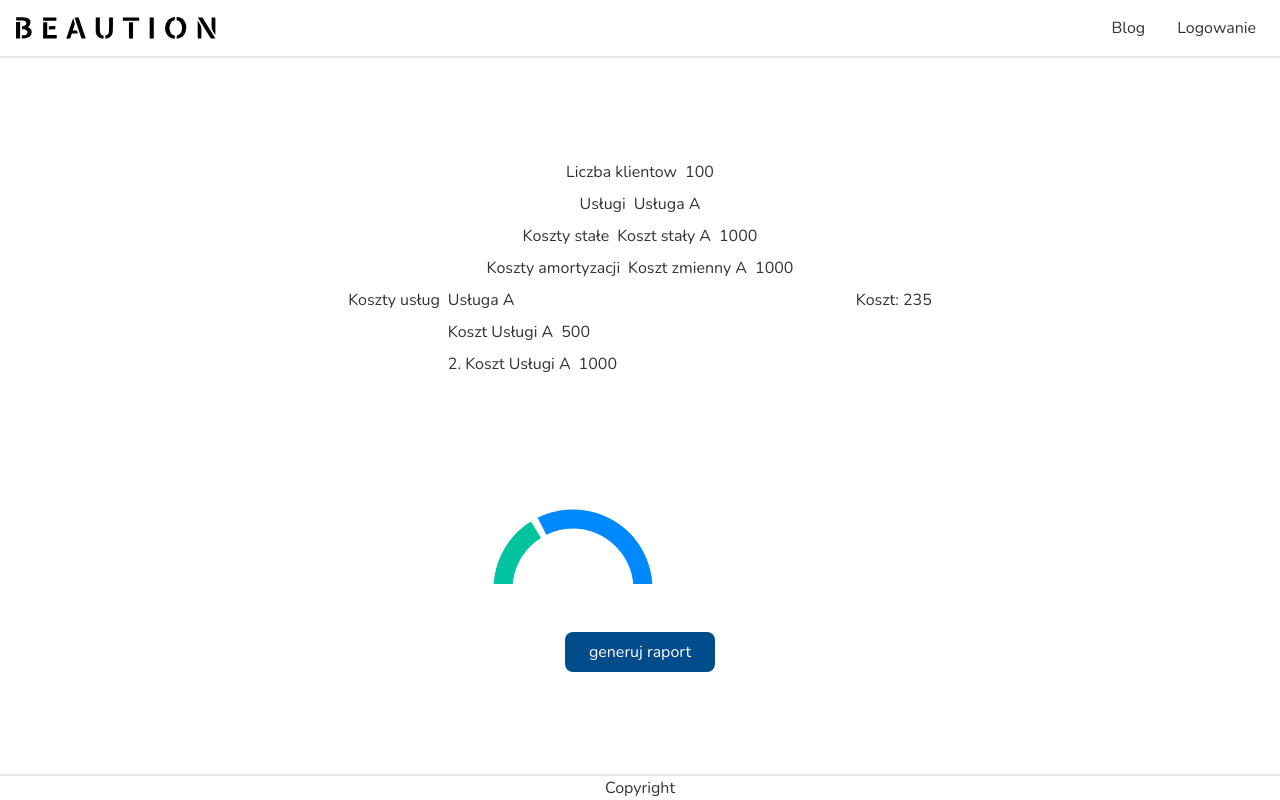
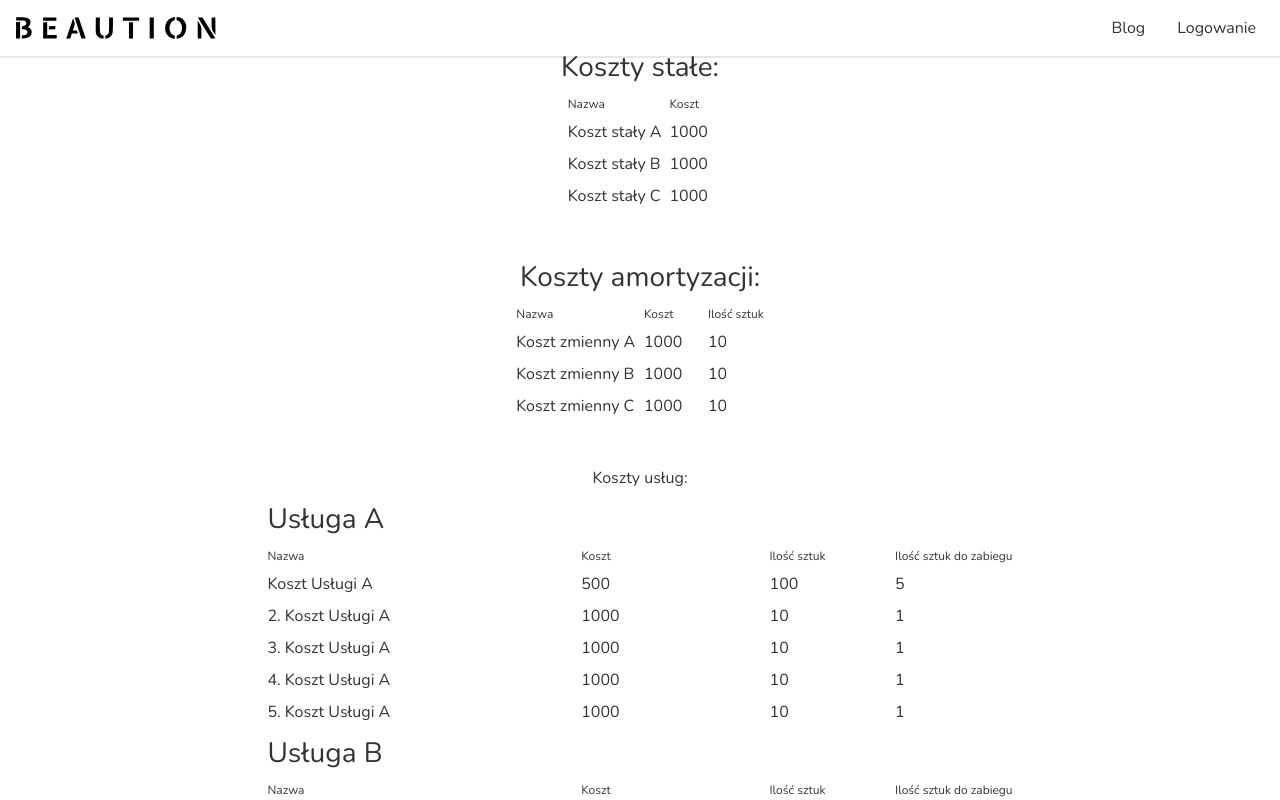
Before and after one commit to PawelNackiewicz/beauty-financial-assistant, a Next.js app: page /summary in a window 1280 px wide. Shown: the top 800 px of the page. Built offline with nearby package versions, Linux system fonts and the light colour scheme.

Commit message:
add summary layout

```diff
--- a/src/app/badanie/components/Summary.tsx
+++ b/src/app/badanie/components/Summary.tsx
@@ -2,85 +2,78 @@
 import { Button } from "@/components/button/Button";
 import { useResearch } from "../ResearchContext";
 import React, { FC } from 'react';
-import { PieChart, Pie, Cell } from 'recharts';
-import { Cost } from "@/types";
+import { Typography } from "@/components/typography/Typography";
 
 
 export const Susmmary = () => {
     const { depreciationCosts, fixedCosts, serviceCosts, services, customerCount } = useResearch()
 
     return (
+        <div className="flex w-full h-full items-center flex-col justify-center">
             <div className="flex flex-col items-center gap-2">
+                <Typography variant="h1">Podsumowanie</Typography>
                 <div className="flex gap-2">
-                <p>Liczba klientow</p>
-                <p>{customerCount}</p>
+                    <Typography variant="body2">Liczba klientow:</Typography>
+                    <Typography variant="body2">{customerCount}</Typography>
                 </div>
                 <div className="flex gap-2">
-                <p>Usługi</p>
+                    <Typography variant="body2">Usługi:</Typography>
                     {
-                    services.map(e => <p key={e.serviceName}>{e.serviceName}</p>)
+                        services.map(e => <Typography variant="body2" key={e.serviceName}>{e.serviceName}</Typography>)
                     }
                 </div>
-            <div className="flex gap-2">
-                <p>Koszty stałe</p>
+                <Typography variant="h3" className="mt-10">Koszty stałe:</Typography>
+                <div className="grid grid-cols-12 gap-2">
+                    <p className="text-xs col-span-8">Nazwa</p>
+                    <p className="text-xs col-span-4">Koszt</p>
                     {
-                    fixedCosts.map(e => <div key={e.costName} className="flex gap-2">
-                        <p>{e.costName}</p>
-                        <p>{e.costCount}</p>
-                    </div>)
+                        fixedCosts.map(e =>
+                            <>
+                                <Typography variant="body2" className="col-span-8">{e.costName}</Typography>
+                                <Typography variant="body2" className="col-span-4">{e.costCount}</Typography>
+                            </>
+                        )
                     }
                 </div>
-            <div className="flex gap-2">
-                <p>Koszty amortyzacji</p>
+                <Typography variant="h3" className="mt-10">Koszty amortyzacji:</Typography>
+                <div className="grid grid-cols-12 gap-2">
+                    <p className="text-xs col-span-6">Nazwa</p>
+                    <p className="text-xs col-span-3">Koszt</p>
+                    <p className="text-xs col-span-3">Ilość sztuk</p>
                     {
-                    depreciationCosts.map(e => <div key={e.costName} className="flex gap-2">
-                        <p>{e.costName}</p>
-                        <p>{e.costCount}</p>
-                    </div>)
+                        depreciationCosts.map(e =>
+                            <>
+                                <Typography variant="body2" className="col-span-6">{e.costName}</Typography>
+                                <Typography variant="body2" className="col-span-3">{e.costCount}</Typography>
+                                <Typography variant="body2" className="col-span-3">{e.servicesCount}</Typography>
+                            </>
+                        )
                     }
                 </div>
-            <div className="flex gap-2">
-                <p>Koszty usług</p>
+                <Typography variant="body2" className="mt-10">Koszty usług:</Typography>
                 {
-                    serviceCosts.map(e => <div key={e.serviceName} className="flex flex-col gap-2">
-                        <p>{e.serviceName}</p>
-                        {e.costs.map(e => <div className="flex gap-2" key={e.costName}>
-                            <p>{e.costName}</p>
-                            <p>{e.costCount}</p>
-                        </div>)}
-                        <Chart costs={e.costs} />
-                    </div>)
+                    serviceCosts.map(e =>
+                        <div key={e.serviceName} className="flex flex-col gap-2">
+                            <Typography variant="h3">{e.serviceName}</Typography>
+                            <div className="grid grid-cols-12 gap-2">
+                                <p className="text-xs col-span-5">Nazwa</p>
+                                <p className="text-xs col-span-3">Koszt</p>
+                                <p className="text-xs col-span-2">Ilość sztuk</p>
+                                <p className="text-xs col-span-2">Ilość sztuk do zabiegu</p>
+                            </div>
+                            {e.costs.map(e =>
+                                <div className="grid grid-cols-12 gap-2" key={e.costName}>
+                                    <Typography variant="body2" className="col-span-5">{e.costName}</Typography>
+                                    <Typography variant="body2" className="col-span-3">{e.costCount}</Typography>
+                                    <Typography variant="body2" className="col-span-2">{e.servicesCount}</Typography>
+                                    <Typography variant="body2" className="col-span-2">{e.productCountPerService}</Typography>
+                                </div>
+                            )}
+                        </div>
+                    )
                 }
-            </div>
                 <Button className="mt-10" label="generuj raport" />
             </div>
+        </div>
     )
-};
-
-interface ChartProps {
-    costs: Cost[]
 }
-
-export const Chart: FC<ChartProps> = ({ costs }) => {
-    const data = costs.map(e => ({ name: e.costName, value: parseInt(e.costCount?.toString() || '') }))
-    const COLORS = ['#0088FE', '#00C49F', '#FFBB28', '#FF8042'];
-
-    return (
-        <PieChart width={400} height={200} >
-            <Pie
-                data={data}
-                cx={120}
-                cy={200}
-                innerRadius={60}
-                outerRadius={80}
-                fill="#8884d8"
-                paddingAngle={5}
-                dataKey="value"
-            >
-                {data.map((entry, index) => (
-                    <Cell key={`cell-${index}`} fill={COLORS[index % COLORS.length]} />
-                ))}
-            </Pie>
-        </PieChart>
-    );
-}
--- a/src/app/summary/page.tsx
+++ b/src/app/summary/page.tsx
@@ -1,17 +1,37 @@
 import { Button } from "@/components/button/Button"
-import { Chart } from "../badanie/components/Summary"
 import { calculeteServiceCost } from "@/utils/calculeteServiceCost"
+import { Typography } from "@/components/typography/Typography"
 
 export default function Page() {
     const customerCount = 100
-    const services = [{ serviceName: 'Usługa A' }]
-    const fixedCosts = [{ costName: 'Koszt stały A', costCount: 1000 }]
-    const depreciationCosts = [{ costName: 'Koszt zmienny A', costCount: 1000, servicesCount: 10 }]
+    const services = [{ serviceName: 'Usługa A' }, { serviceName: 'Usługa B' }]
+    const fixedCosts = [
+        { costName: 'Koszt stały A', costCount: 1000 },
+        { costName: 'Koszt stały B', costCount: 1000 },
+        { costName: 'Koszt stały C', costCount: 1000 }
+    ]
+    const depreciationCosts = [
+        { costName: 'Koszt zmienny A', costCount: 1000, servicesCount: 10 },
+        { costName: 'Koszt zmienny B', costCount: 1000, servicesCount: 10 },
+        { costName: 'Koszt zmienny C', costCount: 1000, servicesCount: 10 }
+    ]
     const serviceCosts = [
         {
             serviceName: 'Usługa A', costs: [
                 { costName: 'Koszt Usługi A', costCount: 500, servicesCount: 100, productCountPerService: 5 },
                 { costName: '2. Koszt Usługi A', costCount: 1000, servicesCount: 10, productCountPerService: 1 },
+                { costName: '3. Koszt Usługi A', costCount: 1000, servicesCount: 10, productCountPerService: 1 },
+                { costName: '4. Koszt Usługi A', costCount: 1000, servicesCount: 10, productCountPerService: 1 },
+                { costName: '5. Koszt Usługi A', costCount: 1000, servicesCount: 10, productCountPerService: 1 },
+            ]
+        },
+        {
+            serviceName: 'Usługa B', costs: [
+                { costName: 'Koszt Usługi B', costCount: 500, servicesCount: 100, productCountPerService: 5 },
+                { costName: '2. Koszt Usługi B', costCount: 1000, servicesCount: 10, productCountPerService: 1 },
+                { costName: '3. Koszt Usługi B', costCount: 1000, servicesCount: 10, productCountPerService: 1 },
+                { costName: '4. Koszt Usługi B', costCount: 1000, servicesCount: 10, productCountPerService: 1 },
+                { costName: '5. Koszt Usługi B', costCount: 1000, servicesCount: 10, productCountPerService: 1 },
             ]
         }
     ]
@@ -19,48 +39,67 @@ export default function Page() {
     return (
         <div className="flex w-full h-full items-center flex-col justify-center">
             <div className="flex flex-col items-center gap-2">
+                <Typography variant="h1">Podsumowanie</Typography>
                 <div className="flex gap-2">
-                    <p>Liczba klientow</p>
-                    <p>{customerCount}</p>
+                    <Typography variant="body2">Liczba klientow:</Typography>
+                    <Typography variant="body2">{customerCount}</Typography>
                 </div>
                 <div className="flex gap-2">
-                    <p>Usługi</p>
+                    <Typography variant="body2">Usługi:</Typography>
                     {
-                        services.map(e => <p key={e.serviceName}>{e.serviceName}</p>)
+                        services.map(e => <Typography variant="body2" key={e.serviceName}>{e.serviceName}</Typography>)
                     }
                 </div>
-                <div className="flex gap-2">
-                    <p>Koszty stałe</p>
+                <Typography variant="h3" className="mt-10">Koszty stałe:</Typography>
+                <div className="grid grid-cols-12 gap-2">
+                    <p className="text-xs col-span-8">Nazwa</p>
+                    <p className="text-xs col-span-4">Koszt</p>
                     {
-                        fixedCosts.map(e => <div key={e.costName} className="flex gap-2">
-                            <p>{e.costName}</p>
-                            <p>{e.costCount}</p>
-                        </div>)
+                        fixedCosts.map(e =>
+                            <>
+                                <Typography variant="body2" className="col-span-8">{e.costName}</Typography>
+                                <Typography variant="body2" className="col-span-4">{e.costCount}</Typography>
+                            </>
+                        )
                     }
                 </div>
-                <div className="flex gap-2">
-                    <p>Koszty amortyzacji</p>
+                <Typography variant="h3" className="mt-10">Koszty amortyzacji:</Typography>
+                <div className="grid grid-cols-12 gap-2">
+                    <p className="text-xs col-span-6">Nazwa</p>
+                    <p className="text-xs col-span-3">Koszt</p>
+                    <p className="text-xs col-span-3">Ilość sztuk</p>
                     {
-                        depreciationCosts.map(e => <div key={e.costName} className="flex gap-2">
-                            <p>{e.costName}</p>
-                            <p>{e.costCount}</p>
-                        </div>)
+                        depreciationCosts.map(e =>
+                            <>
+                                <Typography variant="body2" className="col-span-6">{e.costName}</Typography>
+                                <Typography variant="body2" className="col-span-3">{e.costCount}</Typography>
+                                <Typography variant="body2" className="col-span-3">{e.servicesCount}</Typography>
+                            </>
+                        )
                     }
                 </div>
-                <div className="flex gap-2">
-                    <p>Koszty usług</p>
-                    {
-                        serviceCosts.map(e => <div key={e.serviceName} className="flex flex-col gap-2">
-                            <p>{e.serviceName}</p>
-                            {e.costs.map(e => <div className="flex gap-2" key={e.costName}>
-                                <p>{e.costName}</p>
-                                <p>{e.costCount}</p>
-                            </div>)}
-                            <Chart costs={e.costs} />
-                        </div>)
-                    }
-                    <p className="bold">Koszt: {calculeteServiceCost(serviceCosts[0].costs, depreciationCosts, fixedCosts, customerCount, services[0].serviceName)}</p>
-                </div>
+                <Typography variant="body2" className="mt-10">Koszty usług:</Typography>
+                {
+                    serviceCosts.map(e =>
+                        <div key={e.serviceName} className="flex flex-col gap-2">
+                            <Typography variant="h3">{e.serviceName}</Typography>
+                            <div className="grid grid-cols-12 gap-2">
+                                <p className="text-xs col-span-5">Nazwa</p>
+                                <p className="text-xs col-span-3">Koszt</p>
+                                <p className="text-xs col-span-2">Ilość sztuk</p>
+                                <p className="text-xs col-span-2">Ilość sztuk do zabiegu</p>
+                            </div>
+                            {e.costs.map(e =>
+                                <div className="grid grid-cols-12 gap-2" key={e.costName}>
+                                    <Typography variant="body2" className="col-span-5">{e.costName}</Typography>
+                                    <Typography variant="body2" className="col-span-3">{e.costCount}</Typography>
+                                    <Typography variant="body2" className="col-span-2">{e.servicesCount}</Typography>
+                                    <Typography variant="body2" className="col-span-2">{e.productCountPerService}</Typography>
+                                </div>
+                            )}
+                        </div>
+                    )
+                }
                 <Button className="mt-10" label="generuj raport" />
             </div>
         </div>
```
Lines whose indentation alone changed are shown as unchanged.
